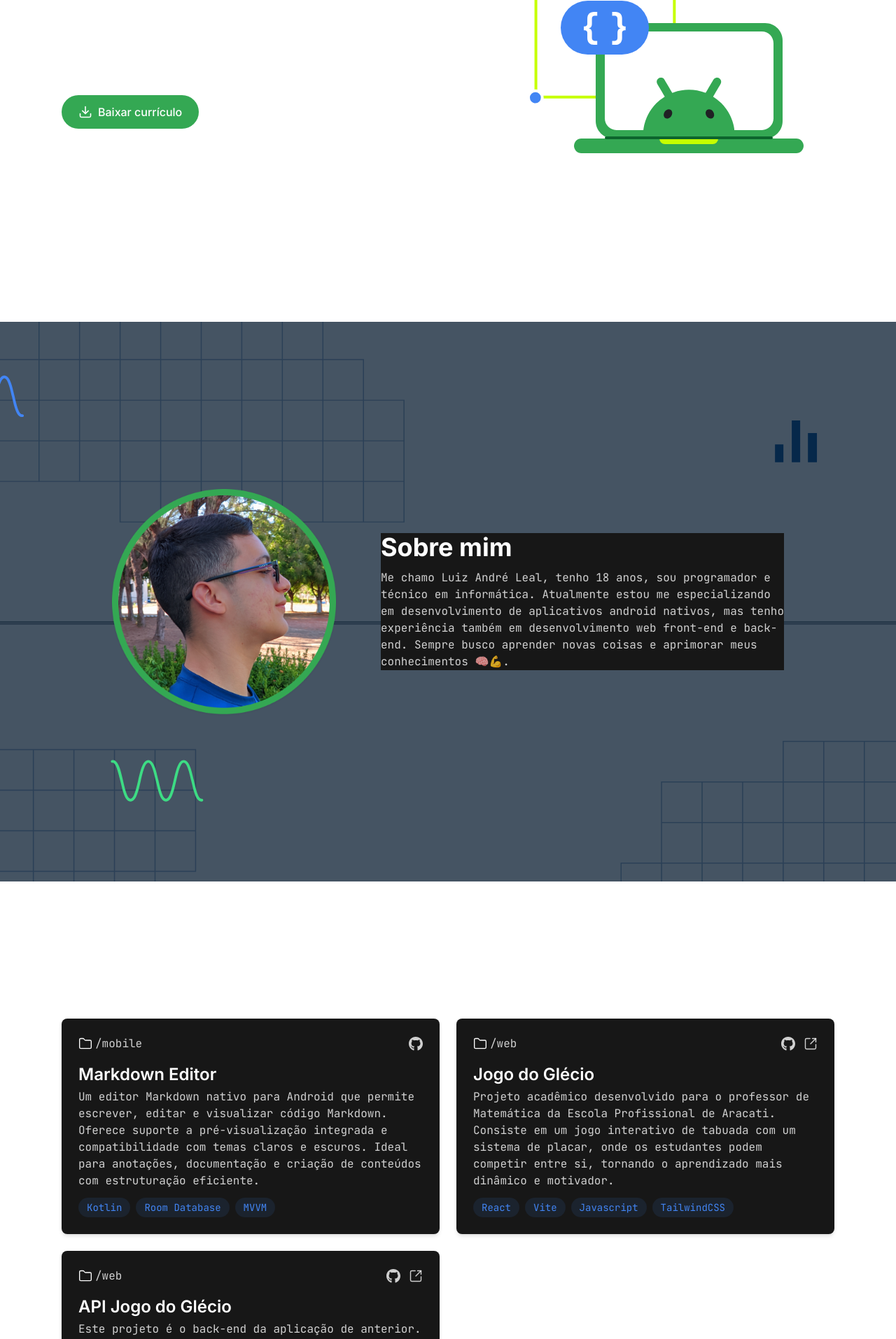
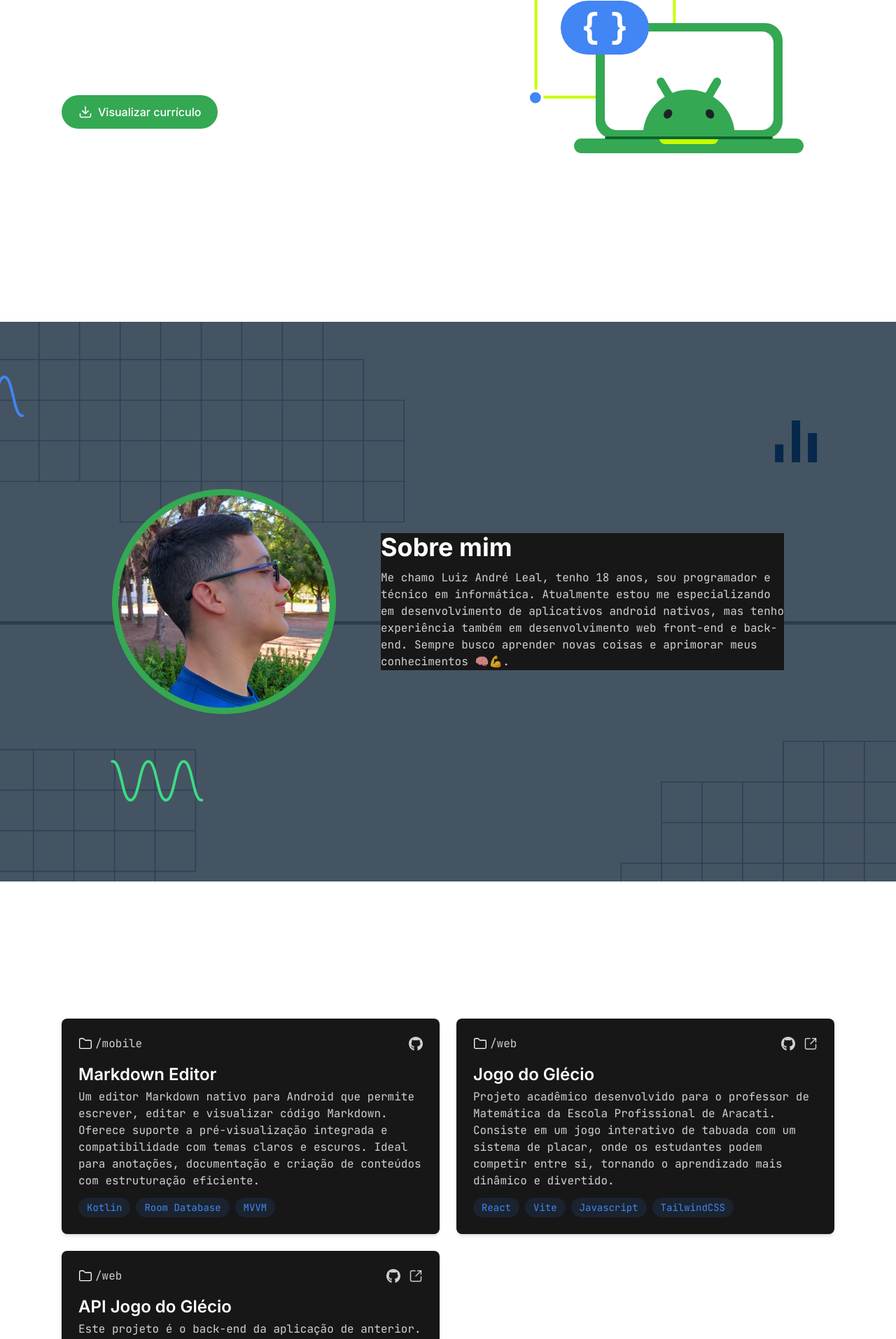
Before and after one commit to luizlealdev/portifolio, a Next.js app: page / in a window 1280 px wide. Shown: the part 340-2254 px from the top of the page at 70% size. Built offline with nearby package versions, Linux system fonts and the light colour scheme.

Commit message:
Add scroll animations to elements

```diff
--- /dev/null
+++ b/src/animations/scrollAnimations.ts
@@ -0,0 +1,32 @@
+export const fadeInUp = (y = 20, delay = 0, duration = 0.8, amount: "some" | "all" | number = "some") => ({
+    initial: {opacity: 0, y},
+    whileInView: {opacity: 1, y: 0, transition: {duration, delay}},
+    viewport: {once: true, amount}
+});
+
+export const fadeInLeft = (x = 20, delay = 0, duration = 0.8) => ({
+    initial: {opacity: 0, x: -x},
+    whileInView: {opacity: 1, x: 0, transition: {duration, delay}},
+    viewport: {once: true, amount: "some" as const}
+});
+
+export const fadeInRight = (x = 20, delay = 0, duration = 0.8) => ({
+    initial: {opacity: 0, x},
+    whileInView: {opacity: 1, x: 0, transition: {duration, delay}},
+    viewport: {once: true, amount: "some" as const}
+});
+
+export const scaleIn = (delay = 0, duration = 0.8) => ({
+    initial: {opacity: 0, scale: 0.8},
+    whileInView: {opacity: 1, scale: 1, transition: {duration, delay}},
+    viewport: {once: true, amount: "some" as const}
+});
+
+export const staggerChildren = (delay = 0, duration = 0.8, stagger = 0.1) => ({
+    initial: {opacity: 0},
+    whileInView: {
+        opacity: 1,
+        transition: {duration, delay, staggerChildren: stagger}
+    },
+    viewport: {once: true, amount: "some" as const}
+});
--- a/src/data/projects.json
+++ b/src/data/projects.json
@@ -13,7 +13,7 @@
   },
   {
     "name": "Jogo do Glécio",
-    "description": "Projeto acadêmico desenvolvido para o professor de Matemática da Escola Profissional de Aracati. Consiste em um jogo interativo de tabuada com um sistema de placar, onde os estudantes podem competir entre si, tornando o aprendizado mais dinâmico e motivador.",
+    "description": "Projeto acadêmico desenvolvido para o professor de Matemática da Escola Profissional de Aracati. Consiste em um jogo interativo de tabuada com um sistema de placar, onde os estudantes podem competir entre si, tornando o aprendizado mais dinâmico e divertido.",
     "previewUrl": "https://jogo-do-glécio.vercel.app",
     "githubUrl": "https://github.com/mateus-f/jogo-do-glecio",
     "stack": [
--- a/src/sections/AboutSection.tsx
+++ b/src/sections/AboutSection.tsx
@@ -1,10 +1,12 @@
 "use client";
 
-import { useState, useEffect } from "react";
+import {useState, useEffect} from "react";
 import Image from "next/image";
 import LuizLealsImage from "@/assets/images/luiz-leal.png";
 import AboutLargeBackground from "@/assets/elements/playlist_acitive_dark.svg";
 import AboutSmallBackground from "@/assets/elements/playlist_active_dark_sm.svg";
+import {motion} from "framer-motion";
+import {fadeInLeft} from "@/animations/scrollAnimations";
 
 export default function AboutSection() {
     const [windowWidth, setWindowWidth] = useState(0);
@@ -21,9 +23,15 @@ export default function AboutSection() {
                 backgroundImage: `url(${windowWidth >= 768 ? AboutLargeBackground.src : AboutSmallBackground.src})`,
             }}
         >
-            <div className="max-w-6xl mx-auto flex flex-col gap-8 md:flex-row md:gap-10 lg:gap-16 items-center md:justify-center">
-                <Image src={LuizLealsImage} alt="Imagem de Luiz Leal" className="w-72 md:w-80 drop-shadow-sm"/>
-                <article className="space-y-2 md:w-1/2 md:space-y-3 bg-foreground-primary">
+            <div
+                className="max-w-6xl mx-auto flex flex-col gap-8 md:flex-row md:gap-10 lg:gap-16 items-center md:justify-center">
+                <motion.div
+                    {...fadeInLeft(20, 0, 1)}>
+                    <Image src={LuizLealsImage} alt="Imagem de Luiz Leal" className="w-72 md:w-80 drop-shadow-sm"/>
+                </motion.div>
+                <motion.article
+                    {...fadeInLeft(20, 0.2, 1)}
+                    className="space-y-2 md:w-1/2 md:space-y-3 bg-foreground-primary">
                     <h3 className="text-4xl text-white font-inter font-bold">Sobre mim</h3>
                     <p> Me chamo Luiz André Leal, tenho 18 anos, sou
                         programador e técnico em informática. Atualmente
@@ -31,8 +39,9 @@ export default function AboutSection() {
                         aplicativos android nativos, mas tenho experiência
                         também em desenvolvimento web front-end e back-end.
                         Sempre busco aprender novas coisas e aprimorar meus
-                        conhecimentos 🧠💪.</p>
-                </article>
+                        conhecimentos 🧠💪.
+                    </p>
+                </motion.article>
             </div>
         </main>
     );
--- a/src/sections/FooterSection.tsx
+++ b/src/sections/FooterSection.tsx
@@ -8,6 +8,8 @@ import Button from "@/components/Button";
 import AndroidEmail from "@/assets/elements/email-android.svg";
 import {Mail} from "lucide-react";
 import {Tooltip} from "react-tooltip";
+import {motion} from "framer-motion";
+import {fadeInLeft, fadeInRight} from "@/animations/scrollAnimations";
 
 export default function FooterSection() {
     return (
@@ -17,7 +19,7 @@ export default function FooterSection() {
             <div className="bg-foreground-primary pt-6">
                 <div
                     className="max-w-6xl mx-auto px-6 pb-10 flex flex-col-reverse md:flex-1 md:flex-row items-center justify-center md:gap-8 xl:gap-44" id="contact">
-                    <form className="w-full md:w-2/3 lg:w-1/2 xl:w-2/5">
+                    <motion.form {...fadeInLeft(20, 0.3, 1)} className="w-full md:w-2/3 lg:w-1/2 xl:w-2/5">
                         <h3 className="text-4xl text-white font-inter font-bold mb-6">Entre em contato
                             comigo</h3>
                         <div className="space-y-4">
@@ -28,8 +30,8 @@ export default function FooterSection() {
                                       placeholder="Olá, gostaria de falar sobre..." maxLength={300}/>
                             <Button className="w-full">Enviar</Button>
                         </div>
-                    </form>
-                    <div className="flex md:flex flex-col items-center">
+                    </motion.form>
+                    <motion.div {...fadeInRight(20, 0.3, 1)} className="flex md:flex flex-col items-center">
                         <Image src={AndroidEmail}
                                alt="Imagem de envelopes que representam um e-mail com o tema, cores, e o icone do android."
                                className="w-auto"/>
@@ -49,7 +51,7 @@ export default function FooterSection() {
                             delayShow={300}
                             place="bottom"
                         />
-                    </div>
+                    </motion.div>
                 </div>
                 <div className="h-px w-full bg-foreground-secondary"></div>
                 <div className="max-w-6xl mx-auto p-6">
--- a/src/sections/HeaderSection.tsx
+++ b/src/sections/HeaderSection.tsx
@@ -5,14 +5,16 @@ import {Download} from "lucide-react";
 import Image from "next/image";
 import AndroidComponents from "@/assets/elements/android-architecture-components.svg";
 import {Typewriter} from "react-simple-typewriter";
+import {motion} from "framer-motion";
+import {fadeInUp} from "@/animations/scrollAnimations";
 
 export default function HeaderSection() {
     return (
         <section
             className="max-w-6xl h-screen max-md:mt-24 mx-auto flex flex-col md:flex-row gap-6 md:gap-10 lg:gap-24 items-center px-6">
-            <div className="space-y-2 md:space-y-3">
+            <motion.div {...fadeInUp(20, 0, 1, "some")} className="space-y-2 md:space-y-3">
                 <p className="text-primary-green-light h-5">
-                    <Typewriter words={["Olá, me chamo"]} loop={true} cursor={true} />
+                    <Typewriter words={["Olá, me chamo"]} loop={true} cursor={true}/>
                 </p>
                 <h3 className="font-inter font-bold text-white text-6xl md:text-5xl lg:text-7xl">
                     Luiz Leal
@@ -24,13 +26,18 @@ export default function HeaderSection() {
                 </article>
                 <Button className="flex gap-2">
                     <Download strokeWidth={1.9} className="w-5"/>
-                    Baixar currículo
+                    Visualizar currículo
                 </Button>
-            </div>
-            <Image
-                src={AndroidComponents}
-                alt="Imagem de um laptop com a logo e as cores do android."
-                className="md:w-96 lg:w-auto"
-            />
+            </motion.div>
+            <motion.div {...fadeInUp(20, 0.3, 1, "some")} className="flex justify-center items-center">
+                <div className="relative md:w-96 lg:w-[480px]">
+                    <Image
+                        src={AndroidComponents}
+                        alt="Imagem de um laptop com a logo e as cores do android."
+                        layout="responsive"
+                        className="w-full h-auto"
+                    />
+                </div>
+            </motion.div>
         </section>)
 }
--- a/src/sections/ProjectsSection.tsx
+++ b/src/sections/ProjectsSection.tsx
@@ -4,32 +4,37 @@ import projects from '@/data/projects.json';
 import {Folder, SquareArrowOutUpRight} from "lucide-react";
 import {GithubIcon} from "@/assets/icons/GitHubIcon";
 import {Tooltip} from "react-tooltip";
+import {motion} from "framer-motion";
+import {fadeInUp} from "@/animations/scrollAnimations";
 
 export default function ProjectsSection() {
     return (
         <section className="max-w-6xl mx-auto px-6 pt-16 pb-10" id="projects">
-            <div className="mb-14 text-center">
-                <h3 className="text-4xl text-white font-inter font-bold">Projetos em destaque</h3>
+            <motion.div
+                {...fadeInUp(20, 0, 1, "all")}
+                className="mb-14 text-center">
+                <h3
+                    className="text-4xl text-white font-inter font-bold">Projetos em destaque
+                </h3>
                 <p className="mt-3">Alguns projetos pessoais e acadêmicos que fiz para praticar</p>
-            </div>
+            </motion.div>
 
             <div className="grid grid-cols-1 sm:grid-cols-2 place-items-center gap-6">
                 {projects.map((project, index) => (
-                    <ProjectCard key={index} data={project}/>
+                    <ProjectCard key={index} data={project} index={index}/>
                 ))}
             </div>
         </section>)
 }
 
-const ProjectCard = (project) => {
-    const data = project.data;
-
+const ProjectCard = ({data, index}) => {
     return (
-        <article
-            className="bg-foreground-primary p-6 shadow-md rounded-lg transition-all duration-300 transform hover:-translate-y-2">
+        <motion.article
+            {...fadeInUp(50, index * 0.2, 1, "some")}
+            className="bg-foreground-primary p-6 shadow-md rounded-lg">
             <div className="flex justify-between">
                 <span className="flex gap-1">
-                <Folder strokeWidth={1.6} className="w-5 text-white"/>/{data.type.toLowerCase()}
+                    <Folder strokeWidth={1.6} className="w-5 text-white"/>/{data.type.toLowerCase()}
                 </span>
                 <div className="flex gap-3">
                     {data.githubUrl &&
@@ -72,5 +77,5 @@ const ProjectCard = (project) => {
                     <span className="py-1 px-3 bg-[#4285F4]/10 rounded-full" key={index}>{stack}</span>
                 ))}
             </div>
-        </article>)
+        </motion.article>)
 }
```
Also changed, not shown: src/sections/SkillsSection.tsx (+32 -14 lines), src/app/page.tsx (line endings or trailing spaces).
